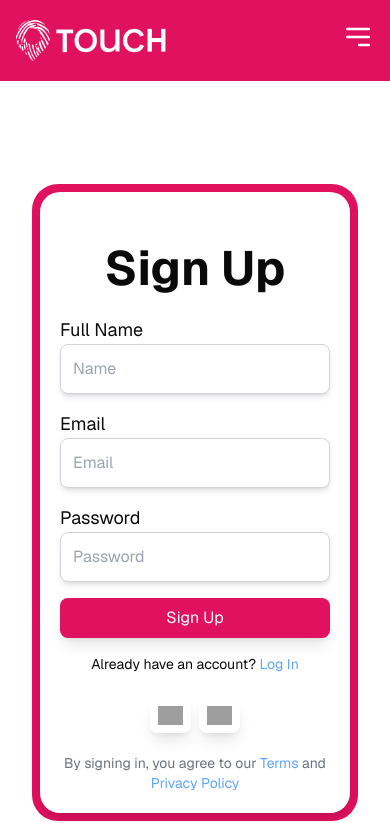
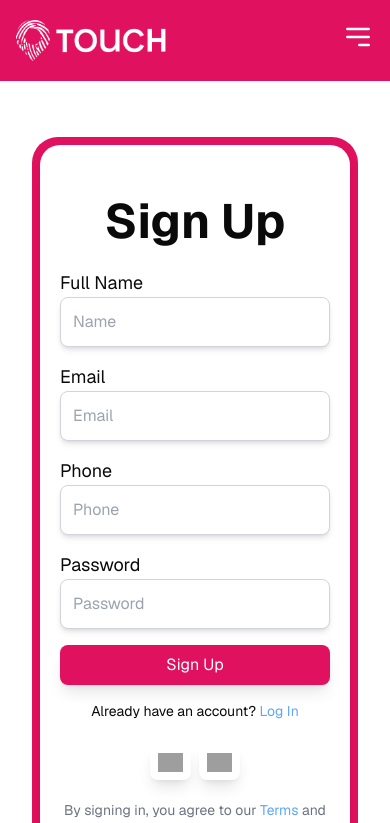
Before and after one commit to Mr-Rafiqul-Islam/ticketing-site, a Next.js app: page /signup in a window 390 px wide. Shown: the top 823 px of the page. Built offline with nearby package versions, Linux system fonts and the light colour scheme; no server answers; grey boxes are pictures that could not be loaded.

Commit message:
phone field added

```diff
--- a/components/SignUpForm.tsx
+++ b/components/SignUpForm.tsx
@@ -7,6 +7,7 @@ import Link from "next/link";
 interface SignUpFormValues {
   name: string;
   email: string;
+  phone: string;
   password: string;
 }
 
@@ -19,7 +20,11 @@ const SignUpForm = () => {
 
     mutate(data, {
       onSuccess: () => {
-        router.push("/login"); // Redirect to the login page on success
+        alert("Sign up successful!");
+        router.push("/verify"); // Redirect to the verify page on success
+      },
+      onError: (error: any) => {
+        alert(error.response.data.message);
       },
     });
   };
@@ -59,6 +64,19 @@ const SignUpForm = () => {
                   {...register("email", { required: true })}
                 />
                 {errors.email && <p className="text-red-500">Email is required.</p>}
+              </div>
+              <div>
+                <label htmlFor="phone" className="mb-2 text-lg">
+                  Phone
+                </label>
+                <input
+                  id="phone"
+                  className="border p-3 shadow-md placeholder:text-base ease-in-out duration-300 outline-none border-gray-300 rounded-lg w-full"
+                  type="text"
+                  placeholder="Phone"
+                  {...register("phone", { required: true })}
+                />
+                {errors.phone && <p className="text-red-500">Phone is required.</p>}
               </div>
               <div>
                 <label htmlFor="password" className="mb-2 text-lg">
--- a/utlis/hooks/useAuth.ts
+++ b/utlis/hooks/useAuth.ts
@@ -5,12 +5,12 @@ import api from "../api";
 // Sign up mutation
 export const useSignUp = () => {
   return useMutation<
-    { name: string; email: string; password: string },
+    { name: string; email: string; phone: string; password: string },
     Error,
-    { name: string; email: string; password: string }
+    { name: string; email: string; phone: string; password: string }
   >({
-    mutationFn: (data: { name: string; email: string; password: string }) =>
-      api.post("/sign-up", data),
+    mutationFn: (data: { name: string; email: string; phone: string; password: string }) =>
+      api.post("/user-registration", data),
   });
 };
 
```
